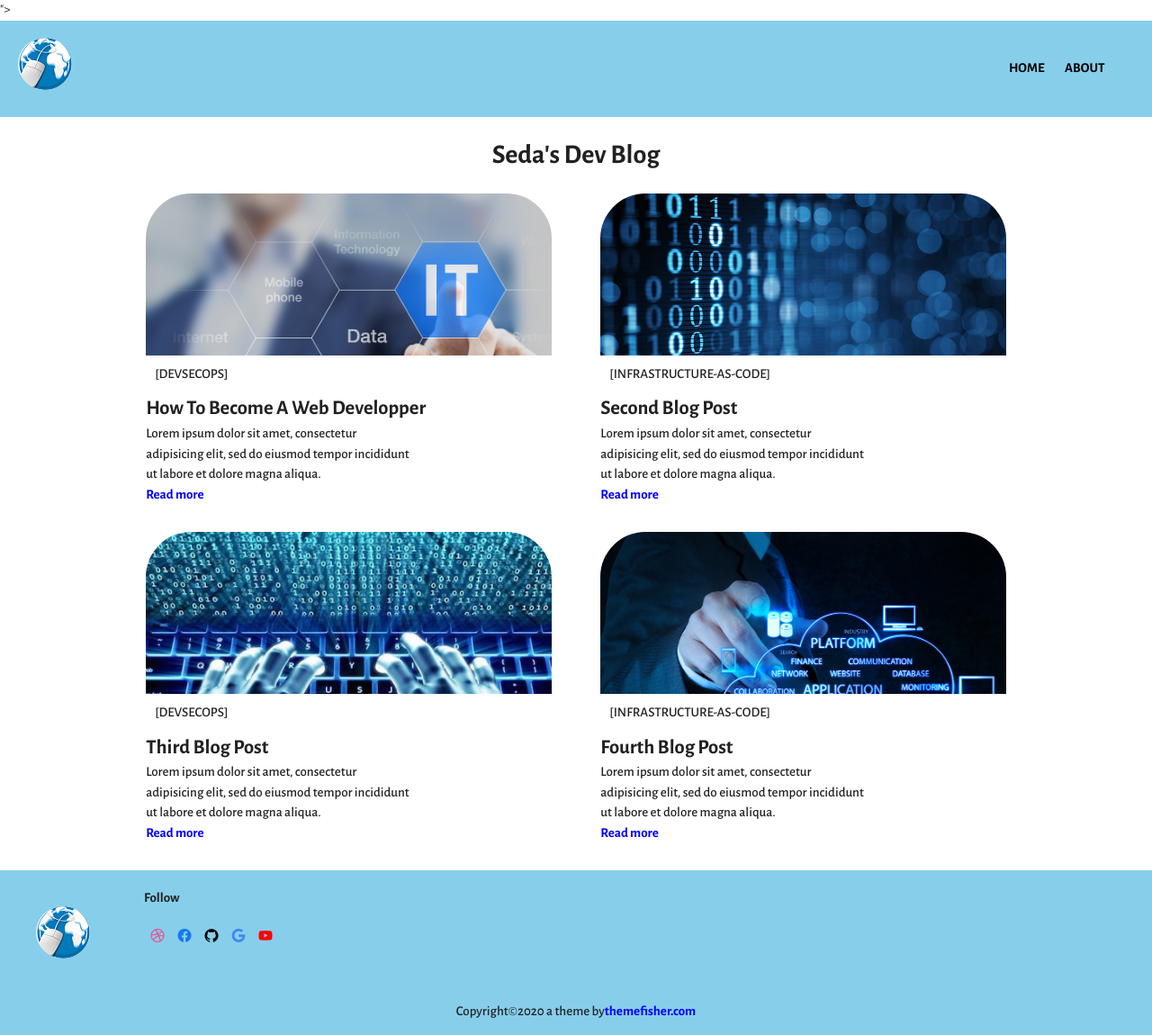
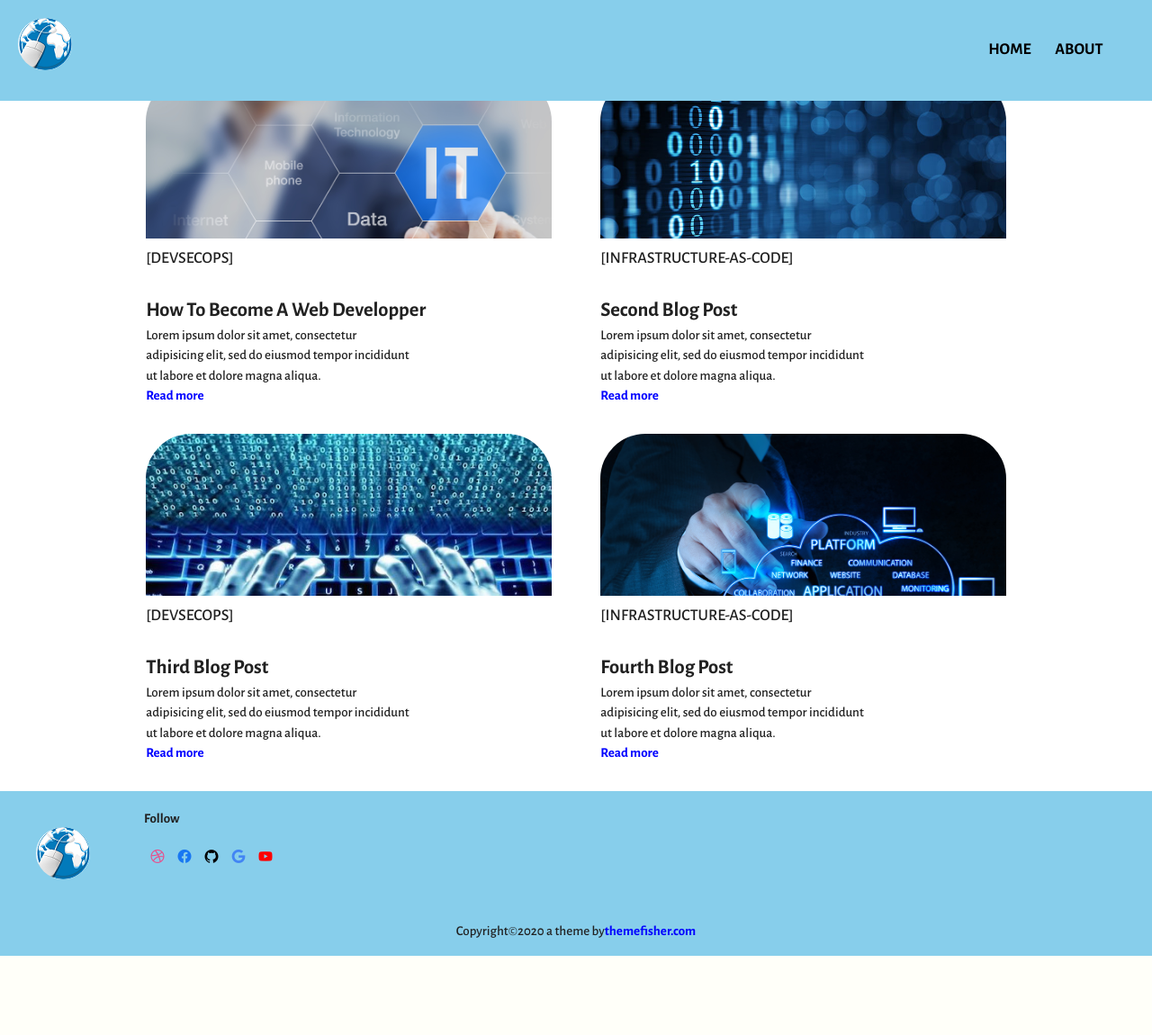
Before and after one commit to sedasakarya/dev-blog, a PHP site: page / in a window 1280 px wide. Shown: the whole page at 90% size. After the commit the page ends 1062 px from the top, so only its background shows below. Run offline with PHP 8.4, Linux system fonts and the light colour scheme; some web fonts are replaced.

Commit message:
Blog commit

```diff
--- a/assets/css/style.css
+++ b/assets/css/style.css
@@ -131,8 +131,14 @@ ctrl + d selects a lot of lines at the same time.
 /* TYPOGRAPHY */
 .uppercase {
   text-transform: uppercase;
-  font-size: 1em;
+  font-size: 1.2em;
   margin: 0.667em;
+}
+
+.uppercase2 {
+  text-transform: uppercase;
+  font-size: 1.2em;
+  line-height: 2.5;
 }
 
 .lineheight {
@@ -142,6 +148,8 @@ ctrl + d selects a lot of lines at the same time.
 .title {
   text-align: center;
   padding: 0.667em;
+  text-transform: uppercase;
+  font-weight: 700;
 }
 
 /* FLEX */
@@ -194,7 +202,7 @@ header {
   background-color: skyblue;
 
   /* ASK JEROME */
-  position: sticky;
+  position: fixed;
   width:100%;
   overflow: hidden;
 }
--- a/index.html
+++ b/index.html
@@ -6,7 +6,7 @@
     <title>Seda's Dev Blog</title>
     <link rel="stylesheet" href="assets/icons/icomoon-v1.0/style.css">
     <link rel="stylesheet" href="assets/css/style.css">
-    <link href="https://fonts.googleapis.com/css2?family=Alegreya+Sans:wght@400;500;700&display=swap" rel="stylesheet">">
+    <link href="https://fonts.googleapis.com/css2?family=Alegreya+Sans:wght@400;500;700&display=swap" rel="stylesheet">
   </head>
   <body>
     <header>
@@ -25,7 +25,7 @@
           <figure>
             <img class="blog-img" src="assets/img/blog1.jpg" alt="first blog">
           </figure>
-          <p class="uppercase">[devsecops]</p>
+          <p class="uppercase2">[devsecops]</p>
           <h2 >How To Become A Web Developper</h2>
           <article>Lorem ipsum dolor sit amet, consectetur<br> adipisicing elit, sed do eiusmod tempor incididunt<br> ut labore et dolore magna aliqua.</article>
           <a class="blue" href="posts/post01.html">Read more</a>
@@ -34,7 +34,7 @@
           <figure>
             <img class="blog-img" src="assets/img/blog2.jpg" alt="second blog">
           </figure>
-          <p class="uppercase">[infrastructure-as-code]</p>
+          <p class="uppercase2">[infrastructure-as-code]</p>
           <h2 >Second Blog Post</h2>
           <article>Lorem ipsum dolor sit amet, consectetur<br> adipisicing elit, sed do eiusmod tempor incididunt<br> ut labore et dolore magna aliqua.</article>
           <a class="blue" href="posts/post02.html">Read more</a>
@@ -43,7 +43,7 @@
           <figure>
             <img class="blog-img" src="assets/img/blog3.jpg" alt="third blog">
           </figure>
-          <p class="uppercase">[devsecops]</p>
+          <p class="uppercase2">[devsecops]</p>
           <h2>Third Blog Post</h2>
           <article>Lorem ipsum dolor sit amet, consectetur<br> adipisicing elit, sed do eiusmod tempor incididunt<br> ut labore et dolore magna aliqua.</article>
           <a class="blue" href="posts/post03.html">Read more</a>
@@ -52,7 +52,7 @@
           <figure>
             <img class="blog-img" src="assets/img/blog4.jpg" alt="fourth blog">
           </figure>
-          <p class="uppercase">[infrastructure-as-code]</p>
+          <p class="uppercase2">[infrastructure-as-code]</p>
           <h2>Fourth Blog Post</h2>
           <article>Lorem ipsum dolor sit amet, consectetur<br> adipisicing elit, sed do eiusmod tempor incididunt<br> ut labore et dolore magna aliqua.</article>
           <a class="blue" href="posts/post04.html">Read more</a>
```
